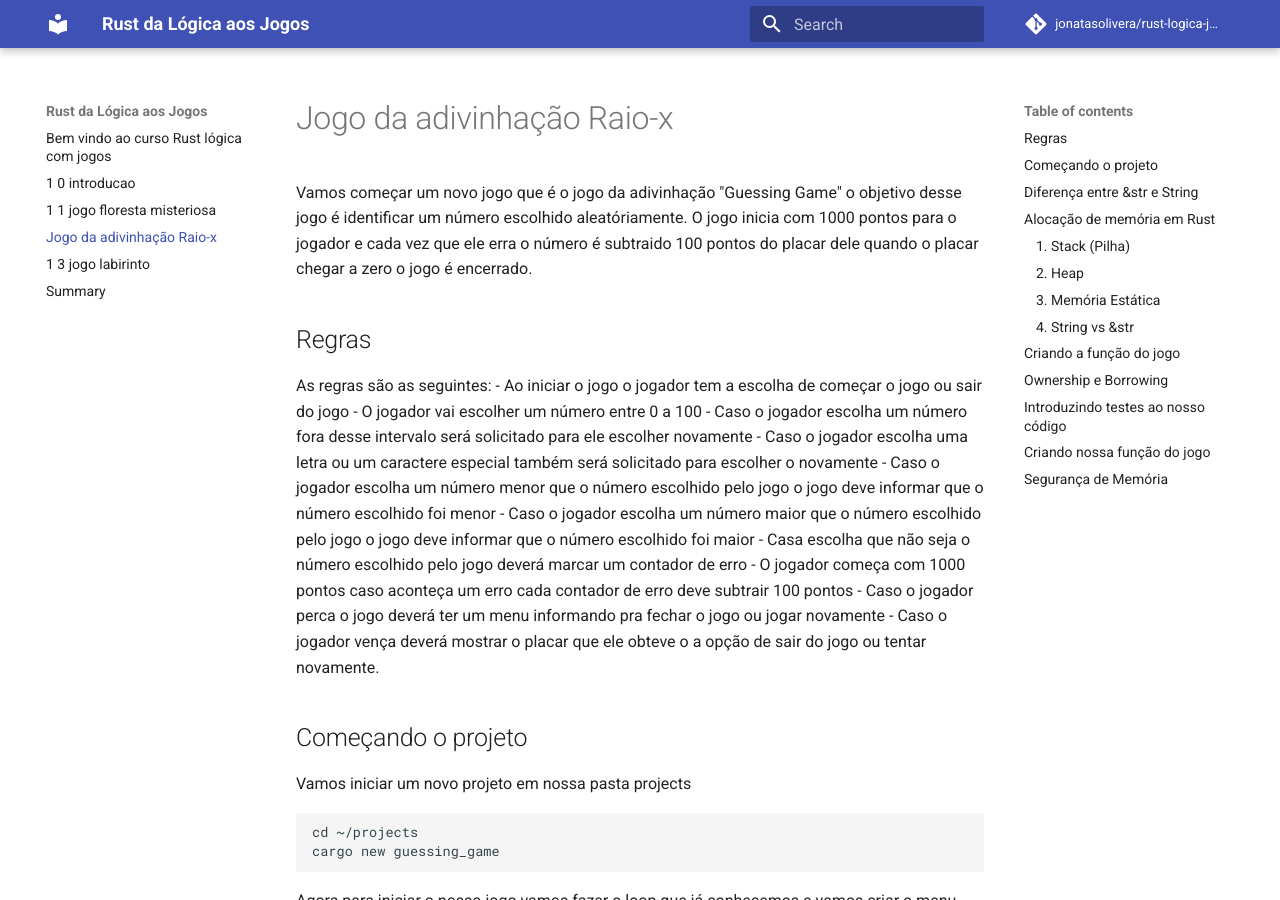
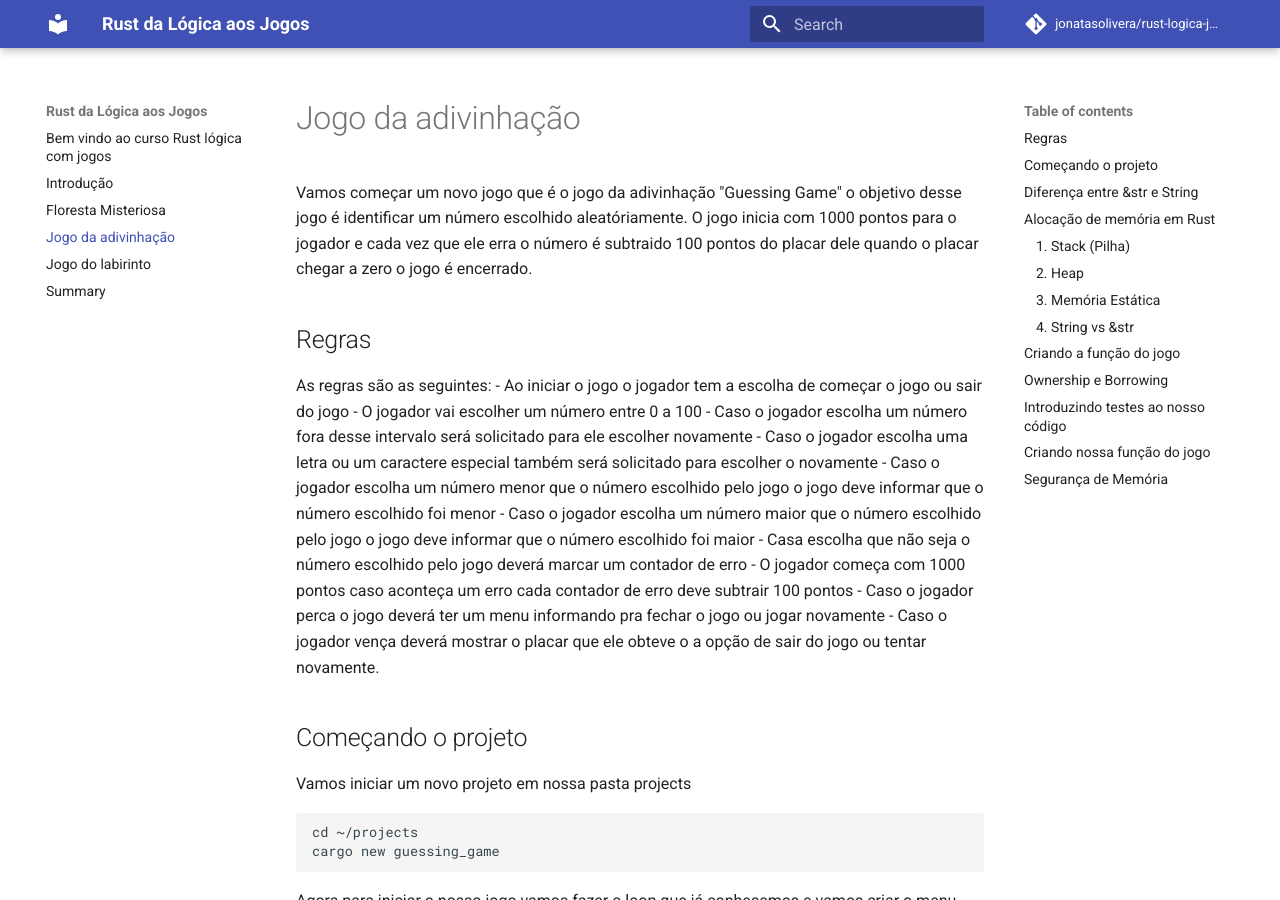
Before and after one commit to jonatasoli/rust-logica-jogos, an MkDocs documentation site: the page built from aulas/1_2_jogo_da_adivinhacao.md, in a window 1280 px wide and 900 px high. Built offline with MkDocs 1.6.1 and Material for MkDocs 9.7.7, drawn with Linux system fonts in a browser that asks for light colours; comment, search, counter and statistics services are not loaded.

Commit message:
ajustanto titulos

```diff
--- a/aulas/1_0_introducao.md
+++ b/aulas/1_0_introducao.md
@@ -0,0 +1 @@
+# Introdução
--- a/aulas/1_2_jogo_da_adivinhacao.md
+++ b/aulas/1_2_jogo_da_adivinhacao.md
@@ -1,4 +1,4 @@
-#  Jogo da adivinhação Raio-x
+#  Jogo da adivinhação
 
 Vamos começar um novo jogo que é o jogo da adivinhação "Guessing Game" o objetivo desse jogo é identificar um número escolhido aleatóriamente. O jogo inicia com 1000 pontos para o
 jogador e cada vez que ele erra o número é subtraido 100 pontos do placar dele quando o placar chegar a zero o jogo é encerrado.
--- a/aulas/1_3_jogo_labirinto.md
+++ b/aulas/1_3_jogo_labirinto.md
@@ -0,0 +1 @@
+# Jogo do labirinto
```
Also changed, not shown: aulas/1_1_jogo_floresta_misteriosa.md (+1 -0 lines).
